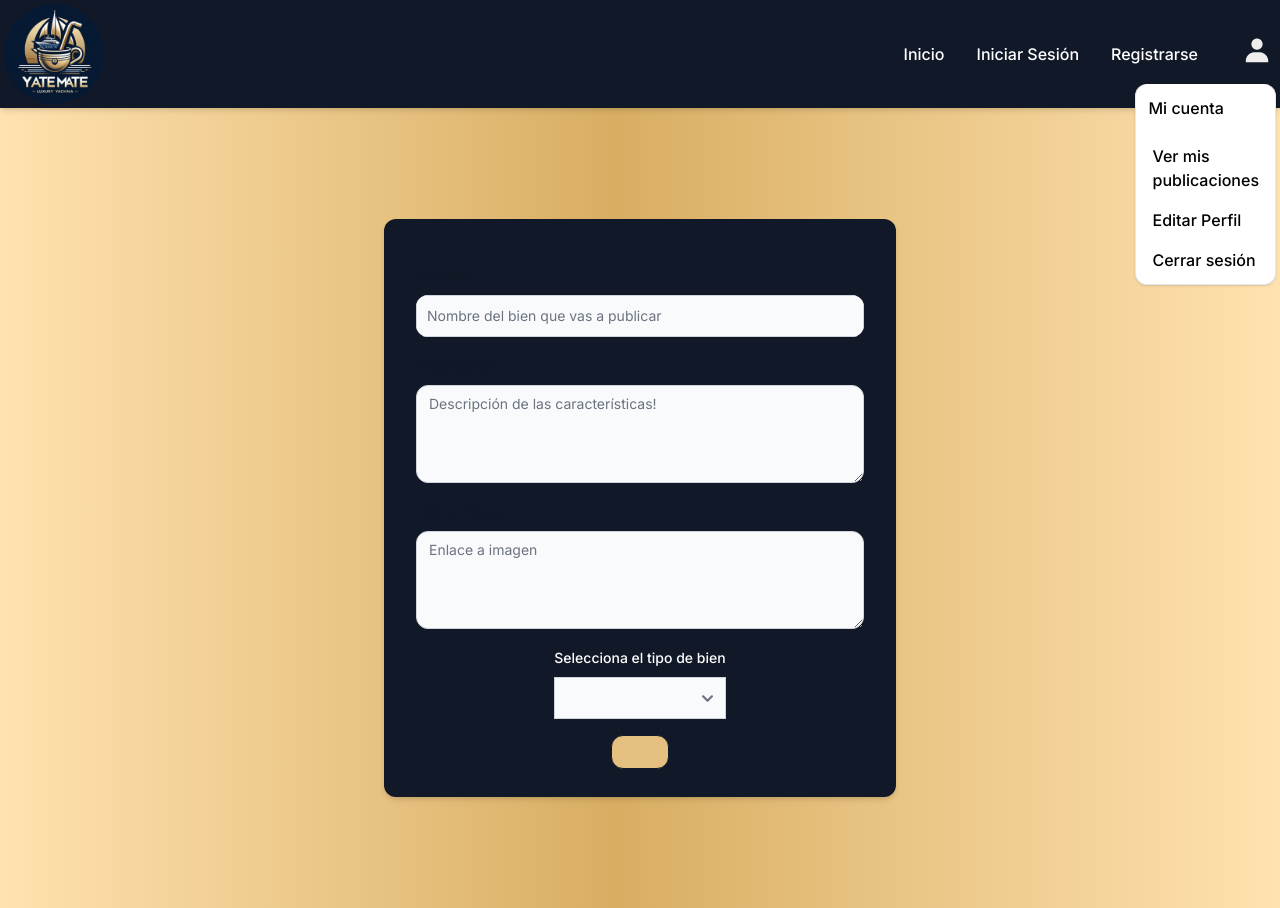
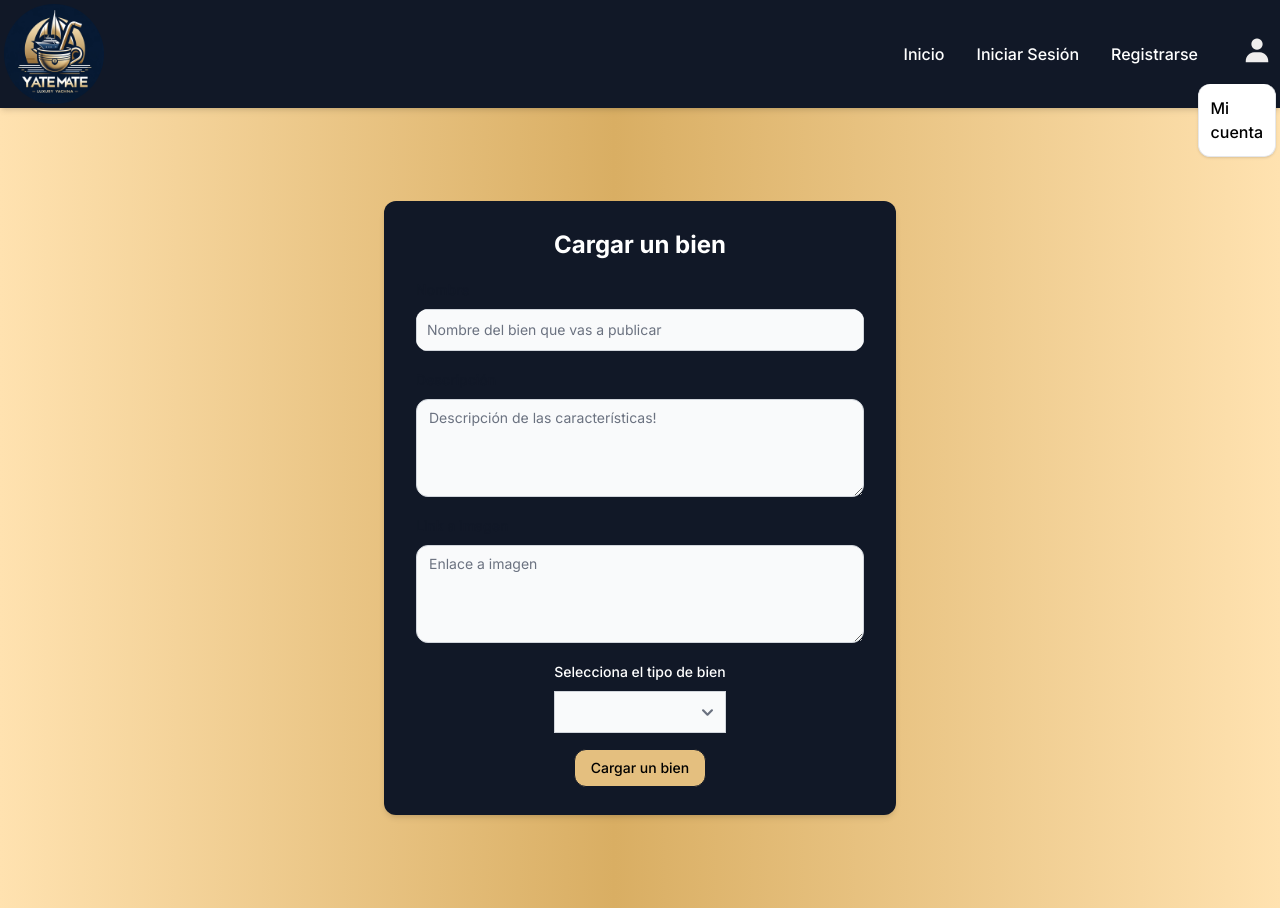
Before and after one commit to zoroskr/dock-hub, a Next.js app: page /publicar in a window 1280 px wide. Both pictures are taken after a click on the element 1257 px from the left and 64 px from the top of the page. Built offline with nearby package versions, Linux system fonts and the light colour scheme.

Commit message:
Fix y ocultar opciones de usuario logueado

```diff
--- a/src/app/posts/modificar/[id]/page.jsx
+++ b/src/app/posts/modificar/[id]/page.jsx
@@ -10,11 +10,14 @@ const page = () => {
 
   useEffect(() => {
     const id = params.id;
-    getPost(id).then(data => {
-      setPost(data);
-      console.log("posten useeffect", post);
-      console.log(data);
-    });
+    const inicializar = async () => {
+      getPost(id).then(data => {
+        if (data) {
+          setPost(data);
+        }
+      });
+    }
+    inicializar();
   }
   , []);
 
--- a/src/app/posts/page.jsx
+++ b/src/app/posts/page.jsx
@@ -1,8 +1,6 @@
 'use client';
 import React, { useEffect, useState } from 'react'
 import Post from '@/components/ui/Post'
-import { Link } from 'next/link'
-import NotFound from '../not-found';
 
 const page = () => {
   const [posts, setPosts] = useState([]);
--- a/src/app/publicar/page.jsx
+++ b/src/app/publicar/page.jsx
@@ -2,9 +2,19 @@ import React from 'react'
 import PostsForm from '@/components/ui/PostsForm'
 
 const page = () => {
+  const post = {
+    name: '',
+    description: '',
+    image: '',
+    type: '',
+    owner: ''
+  }
   return (
     <div className='grid place-items-center'>
-      <PostsForm></PostsForm>
+      <PostsForm
+        title='Cargar un bien'
+        post={post}
+      ></PostsForm>
     </div>
   )
 }
--- a/src/components/ui/Avatar.jsx
+++ b/src/components/ui/Avatar.jsx
@@ -53,6 +53,7 @@ const Avatar = () => {
             <div className="p-3">
               <div>Mi cuenta</div>
             </div>
+            { localStorage.getItem('id') && (
             <ul className="py-1">
               <li>
                 <Link href="/posts" className="block px-4 py-2 hover:bg-gray-100">
@@ -60,9 +61,7 @@ const Avatar = () => {
                 </Link>
               </li>
               <li>
-                <Link href={
-                  localStorage.getItem('id') ? `/editarperfil/${localStorage.getItem('id')}` : "/login"
-                } className="block px-4 py-2 hover:bg-gray-100">
+                <Link href={`/editarperfil/${localStorage.getItem('id')}`} className="block px-4 py-2 hover:bg-gray-100">
                   Editar Perfil
                 </Link>
               </li>
@@ -71,7 +70,7 @@ const Avatar = () => {
                   Cerrar sesión
                 </Link>
               </li>
-            </ul>
+            </ul>)}
           </div>
         </div>
       )}
--- a/src/components/ui/UserForm.jsx
+++ b/src/components/ui/UserForm.jsx
@@ -13,7 +13,7 @@ const UserForm = ({ user, title, userId = false }) => {
   useEffect(() => {
     if (form.current) {
       form.current.elements.fullName.value = user.fullName || '';
-      form.current.elements.dni.value = user.dni || '';
+      form.current.elements.DNI.value = user.DNI || '';
       form.current.elements.address.value = user.address || '';
       form.current.elements.email.value = user.email || '';
       form.current.elements.password.value = user.password || '';
@@ -36,7 +36,7 @@ const UserForm = ({ user, title, userId = false }) => {
 
     const user = {
       fullName: formData.get('fullName'),
-      DNI: formData.get('dni'),
+      DNI: formData.get('DNI'),
       address: formData.get('address'),
       email: formData.get('email'),
       password: formData.get('password'),
@@ -53,8 +53,6 @@ const UserForm = ({ user, title, userId = false }) => {
       });
       return;
     }
-
-    console.log("formData.get('email')", formData.get('email'));
 
     let usuarioExistente = false;
     usuarioExistente = await getUserByEmail(formData.get('email'));
@@ -114,12 +112,12 @@ const UserForm = ({ user, title, userId = false }) => {
 
           <div className="mb-5">
             <label
-              for="dni"
+              for="DNI"
               className="block mb-2 text-sm font-medium text-white dark:text-white"
             >
               DNI
             </label>
-            <input type='number' id='dni' name='dni' className='shadow-sm bg-gray-400 text-black text-sm rounded-xl focus:ring-blue-500 focus:border-blue-500 block w-full p-2.5 dark:bg-gray-700 dark:border-gray-600 dark:placeholder-gray-400 dark:text-white dark:focus:ring-blue-500 dark:focus:border-blue-500 dark:shadow-sm-light' placeholder='12345678' required />
+            <input type='number' id='DNI' name='DNI' className='shadow-sm text-black text-sm rounded-xl focus:ring-blue-500 focus:border-blue-500 block w-full p-2.5 dark:bg-gray-700 dark:border-gray-600 dark:placeholder-gray-400 dark:text-white dark:focus:ring-blue-500 dark:focus:border-blue-500 dark:shadow-sm-light' placeholder='12345678' required />
           </div>
 
           <div className="mb-5">
```
